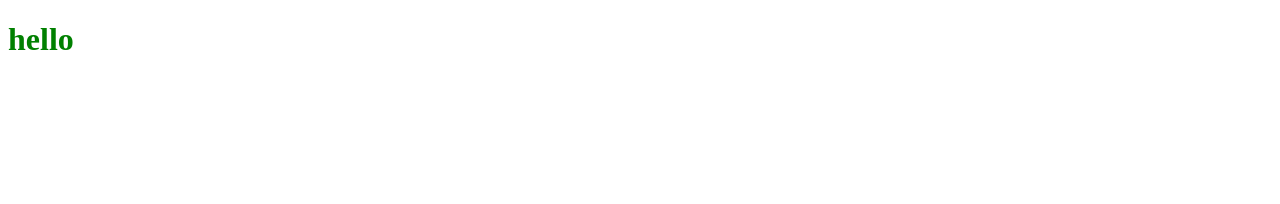
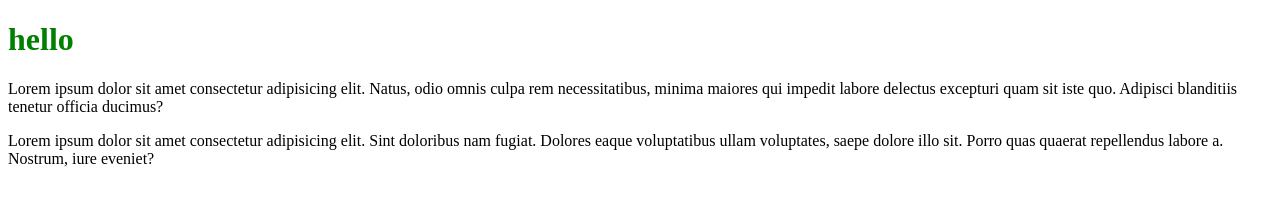
Before and after one commit to NikanorovDev/git-test, a plain HTML site: page index.html in a window 1280 px wide. Drawn offline with Linux system fonts and the light colour scheme.

Commit message:
added content

```diff
--- a/index.html
+++ b/index.html
@@ -12,6 +12,11 @@
 
 <body>
     <h1>hello</h1>
+    <p>Lorem ipsum dolor sit amet consectetur adipisicing elit. Natus, odio omnis culpa rem necessitatibus, minima
+        maiores qui impedit labore delectus excepturi quam sit iste quo. Adipisci blanditiis tenetur officia ducimus?
+    </p>
+    <p>Lorem ipsum dolor sit amet consectetur adipisicing elit. Sint doloribus nam fugiat. Dolores eaque voluptatibus
+        ullam voluptates, saepe dolore illo sit. Porro quas quaerat repellendus labore a. Nostrum, iure eveniet?</p>
 
 </body>
 
```
